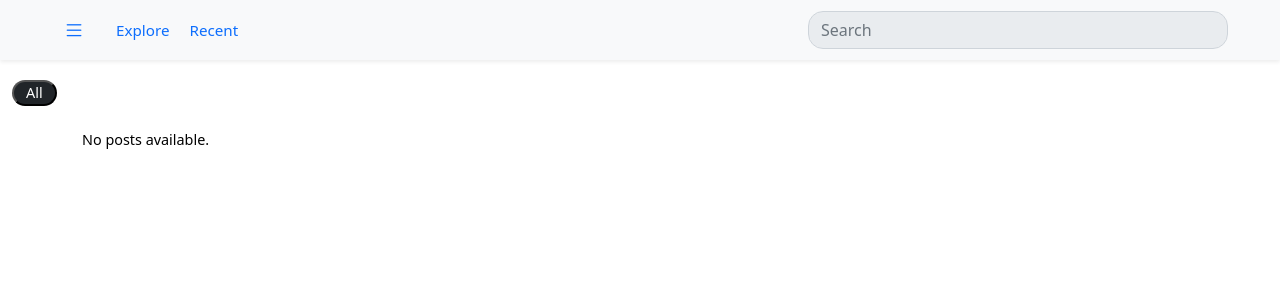
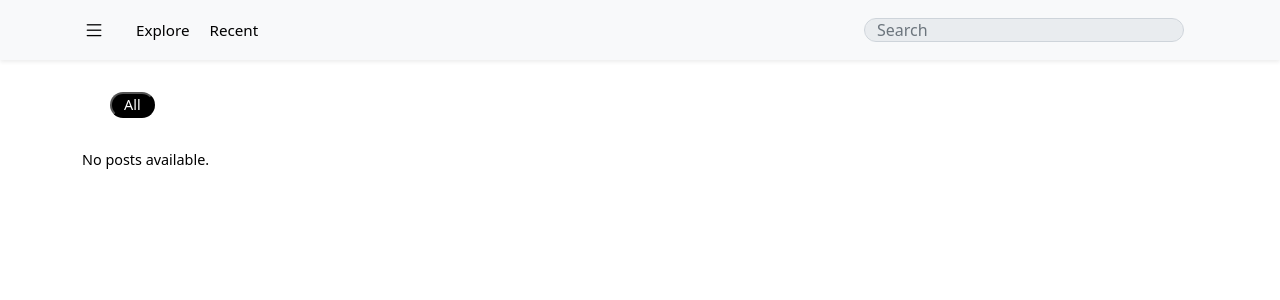
Before and after one commit to JJYNG1023/Project_3_Mira_Blog, a Django app: page / in a window 1280 px wide. Shown: the top 300 px of the page. Run offline with Django 4.2, Linux system fonts and the light colour scheme; data that the repository does not hold is empty.

Commit message:
modifying css to adapt tablet/mid screen size view

```diff
--- a/blog/static/blog/css/style.css
+++ b/blog/static/blog/css/style.css
@@ -1,10 +1,10 @@
 :root {
     /* Colours */
-    --primary-color: #ffeb33;
-    --secondary-color: #212529;
+    --primary-color: #000000;
+    --secondary-color: #000000;
 
-    --icon-color-default: #fd7b41;
-    --icon-color-interactive: #fd7b41;
+    --icon-color-default: #000000;
+    --icon-color-interactive: #000000;
 
     --main-title-color: #000000;
     --sub-title-color: #000000;
@@ -15,8 +15,8 @@
     --annotation-color: #939393;
 
     --background-color: #ffffff;
-    --link-color: #0d6efd;
-    --link-hover-color: #0a58ca;
+    --link-color: #000000;
+    --link-hover-color: #000000;
 
     /* Font sizes */
     --font-size-xs: 0.7rem;
@@ -26,6 +26,8 @@
     --font-size-lg: 1.1rem;
     --font-size-xl: 1.35rem;
     --font-size-xxl: 1.6rem;
+
+    --font-size-detail-title: 1.6rem;
 
     /* Font weights */
     --font-weight-regular: 400;
@@ -37,6 +39,10 @@
     --radius-md: 0.5rem;
     --radius-pill: 999px;
 }
+
+/* -----------------------------
+   Global styles
+------------------------------ */
 
 body {
     padding-top: 80px;
@@ -99,7 +105,7 @@ p {
     height: 44px;
     border: none;
     background: transparent;
-    color: var(--link-color);
+    color: var(--sub-title-color);
     padding: 0;
     font-size: var(--font-size-xl);
     line-height: 1;
@@ -109,13 +115,14 @@ p {
 }
 
 .mira-menu-btn:hover {
-    color: var(--link-hover-color);
+    color: var(--sub-title-color);
 }
 
 .mira-nav-link {
     font-size: 0.95rem;
     white-space: nowrap;
     padding: 0;
+    color: var(--sub-title-color);
 }
 
 .mira-search-form {
@@ -125,6 +132,7 @@ p {
 
 .mira-search-input {
     width: 100%;
+    height: 1.5rem;
     border-radius: 15px;
 }
 
@@ -241,7 +249,7 @@ p {
 
 .mira-post-image {
     width: 100%;
-    height: auto;
+    height: 260px;
     display: block;
     border-radius: var(--radius-md);
 }
@@ -341,7 +349,7 @@ div.mira-post-image {
 }
 
 .post-share-btn:hover {
-    color: var(--link-color);
+    color: var(--main-title-color);
 }
 
 .post-detail-image {
@@ -644,7 +652,7 @@ div.mira-post-image {
 }
 
 .bottom-nav-item:hover {
-    color: var(--link-color);
+    color: var(--main-title-color);
 }
 
 .bottom-create-btn {
@@ -655,16 +663,33 @@ div.mira-post-image {
 
 
 
-/* -----------------------------
-   Mobile to Tablet view
------------------------------- */
+/* =====================================================
+   1. MOBILE / SMALL SCREEN VIEW
+   Extra small: <576px
+   Small: >=576px
+
+   CSS above this point is already mobile-first.
+   No media query is needed for mobile.
+===================================================== */
+
+
+/* =====================================================
+   2. TABLET / MID SCREEN VIEW
+   Medium: >=768px
+===================================================== */
 
 @media screen and (min-width: 768px) {
 
     /* top nav bar & search bar & filter bar*/
     .mira-search-form {
-        max-width: 350px;
+        flex: 0 0 auto;
+        width: 17rem;
+        max-width: 17rem;
         margin-left: auto;
+    }
+
+    .mira-search-input{
+        width:100%;
     }
 
     /*filter tags on mobile view : 'n+6' hide the 6th one*/
@@ -672,23 +697,28 @@ div.mira-post-image {
         display: inline-block;
     }
 
-
-    .topic-filter-section,
-    .post-feed-section {
+    .mira-navbar {
         max-width: 1000px;
         margin: 0 auto;
-    }
-
-    .topic-btn {
-        font-size: var(--font-size-base);
-    }
-
-    .mira-navbar {
+        padding-left: 2rem;
+        padding-right: 3.5rem;
         gap: 1.5rem;
     }
 
     .mira-nav-links {
         gap: 1.25rem;
+    }
+
+    /* Align filter bar with post grid on tablet */
+    .topic-filter-section,
+    .post-feed-section {
+        max-width: 1000px;
+        padding-left: 2.5rem;
+        padding-right: 2.5rem;
+    }
+
+    .topic-btn {
+        font-size: var(--font-size-base);
     }
 
     /* blog_post image*/
@@ -707,9 +737,12 @@ div.mira-post-image {
 }
 
 
-/* -----------------------------
-   Desktop view
------------------------------- */
+/* =====================================================
+   3. DESKTOP / LARGE SCREEN VIEW
+   Large: >=992px
+   Extra large: >=1200px
+   Extra extra large: >=1400px
+===================================================== */
 
 @media screen and (min-width: 1024px) {
     .mira-navbar {
@@ -718,7 +751,8 @@ div.mira-post-image {
     }
 
     .mira-search-form {
-        max-width: 420px;
+        width: 20rem;
+        max-width: 20rem;
     }
 
     .bottom-mobile-nav {
@@ -730,7 +764,7 @@ div.mira-post-image {
     }
 }
 
-
+/* Extra large screens: >=1200px */
 @media screen and (min-width: 1200px) {
 
     .topic-filter-section,
@@ -738,3 +772,16 @@ div.mira-post-image {
         max-width: 1140px;
     }
 }
+
+/* Extra extra large screens: >=1400px */
+@media screen and (min-width: 1400px) {
+
+    .topic-filter-section,
+    .post-feed-section {
+        max-width: 1320px;
+    }
+
+    .mira-navbar {
+        max-width: 1320px;
+    }
+}
--- a/blog/templates/blog/index.html
+++ b/blog/templates/blog/index.html
@@ -1,7 +1,7 @@
 {% extends "base.html" %} {% load static %} {% block content %}
 
 <!-- filter tags -->
-<section class="topic-filter container-fluid mb-4">
+<section class="topic-filter-section container-fluid mb-4">
   <div class="topic-filter-wrapper">
     <button class="topic-btn active" data-topic="all" type="button">All</button>
     {% for tag in tags %}
```
